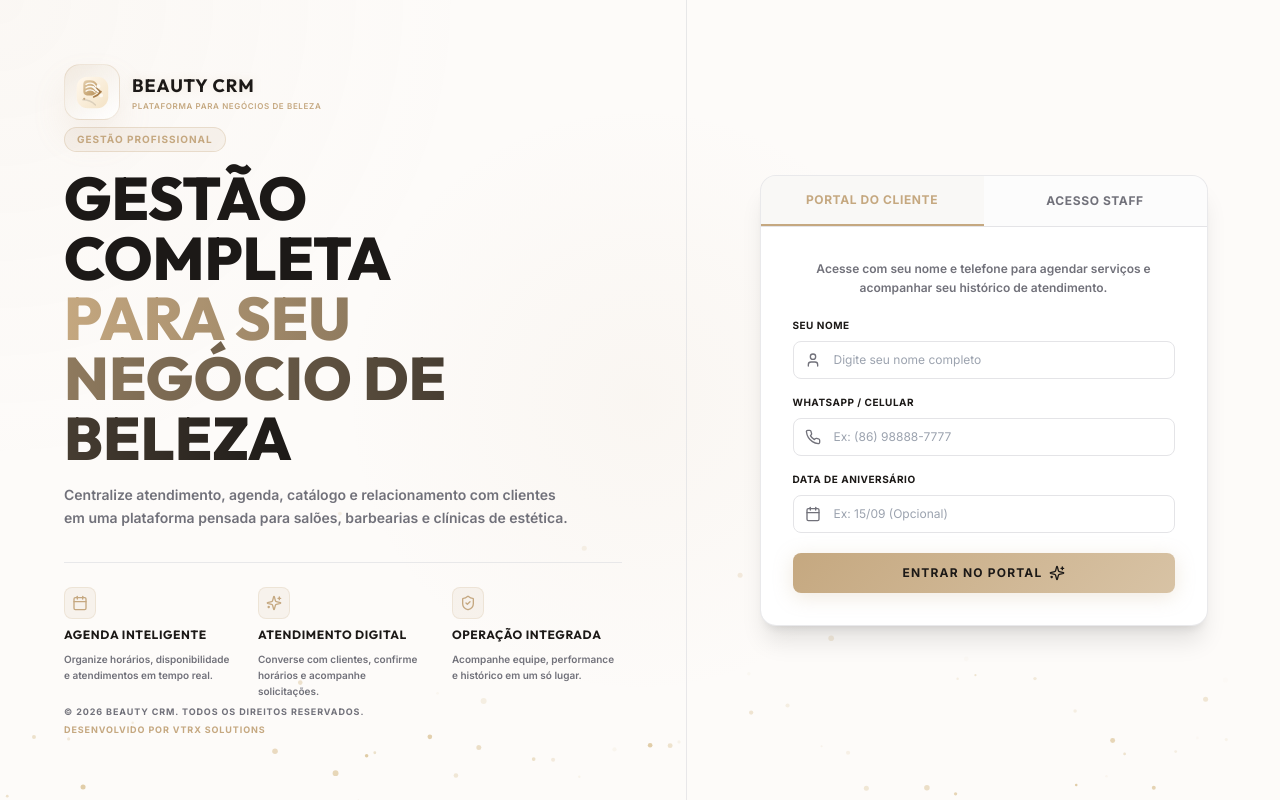
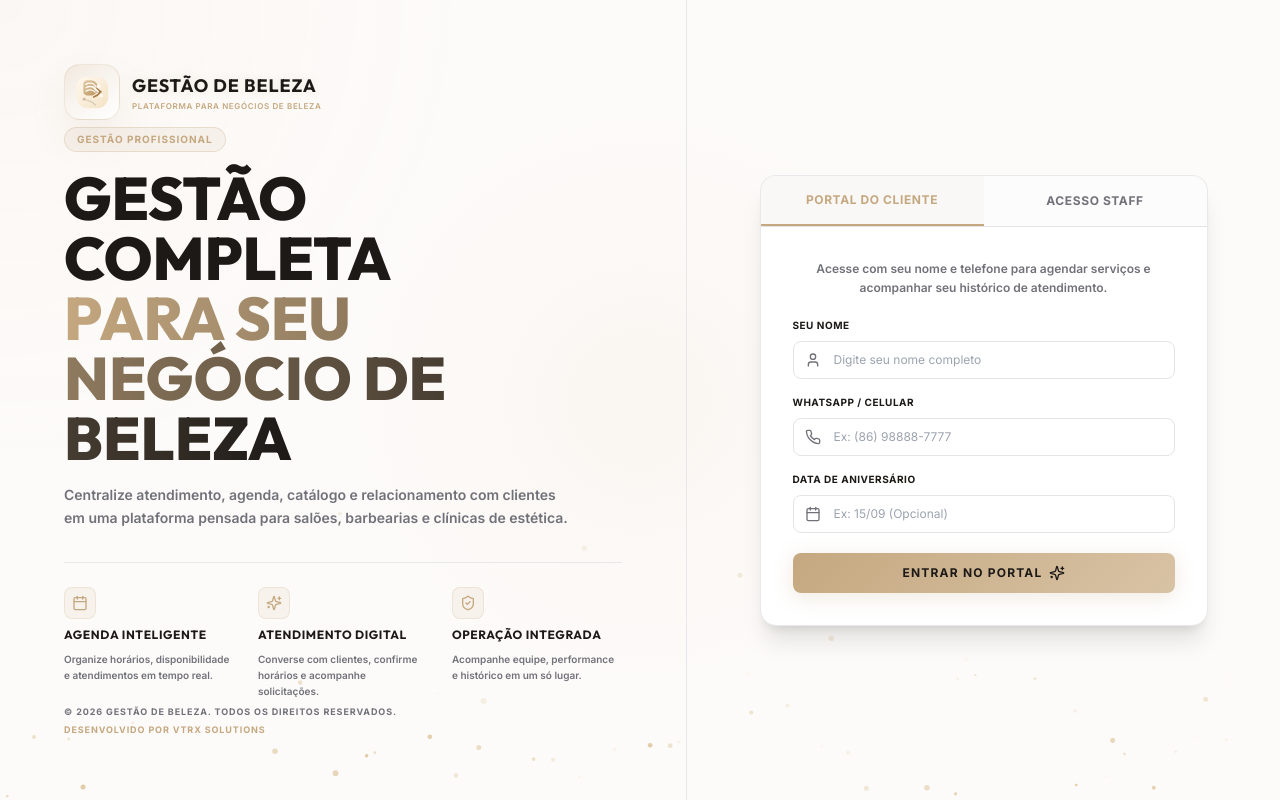
Before and after one commit to torugu1n/crm-davinci, a Next.js app in the folder frontend/: page /login in a window 1280 px wide. Built offline with nearby package versions, Linux system fonts and the light colour scheme.

Commit message:
chore: remove all user-facing CRM and Da Vinci references to make the app white-label

```diff
--- a/frontend/src/app/dashboard/page.tsx
+++ b/frontend/src/app/dashboard/page.tsx
@@ -96,7 +96,7 @@ export default function DashboardPage() {
       case 'calendar':
         return 'Agenda Inteligente';
       case 'crm':
-        return 'CRM Gestão de Clientes';
+        return 'Gestão de Clientes';
       case 'whatsapp':
         return 'WhatsApp e Atendimento';
       case 'services':
@@ -151,7 +151,7 @@ export default function DashboardPage() {
             <div
               id="dashboard-tab-content-crm"
               className="space-y-6"
-              data-demo-title="CRM de clientes"
+              data-demo-title="Gestão de clientes"
               data-demo-description="Aqui a operação consulta cadastro, preferências, aniversário e histórico para personalizar o atendimento."
             >
               {/* Toolbar */}
@@ -181,7 +181,7 @@ export default function DashboardPage() {
                 ) : error ? (
                   <div className="p-8 text-center text-red-500 flex items-center justify-center gap-2">
                     <ShieldAlert className="h-5 w-5" />
-                    Erro ao carregar banco de dados do CRM.
+                    Erro ao carregar banco de dados de clientes.
                   </div>
                 ) : (
                   <div className="overflow-x-auto">
--- a/frontend/src/app/login/page.tsx
+++ b/frontend/src/app/login/page.tsx
@@ -285,7 +285,7 @@ export default function LoginPage() {
           transition={{ delay: 0.9, duration: 0.5 }}
           className="space-y-1 text-[9px] text-davinci-gray font-bold uppercase tracking-widest hidden lg:block"
         >
-          <div>© 2026 Beauty CRM. Todos os direitos reservados.</div>
+          <div>© 2026 Gestão de Beleza. Todos os direitos reservados.</div>
           <div className="text-davinci-gold">Desenvolvido por VTRX Solutions</div>
         </motion.div>
       </div>
--- a/frontend/src/app/profissional/page.tsx
+++ b/frontend/src/app/profissional/page.tsx
@@ -532,7 +532,7 @@ export default function ProfessionalPage() {
           </div>
           <div>
             <h2 className="text-md font-bold text-davinci-black uppercase tracking-wider text-glow">
-              Beauty CRM
+              Gestão de Beleza
             </h2>
             <p className="text-[8px] text-davinci-gold uppercase tracking-[0.05em] font-semibold">
               Painel do profissional
--- a/frontend/src/components/BrandLogo.tsx
+++ b/frontend/src/components/BrandLogo.tsx
@@ -113,7 +113,7 @@ export default function BrandLogo({
 
       <div>
         <h2 className={`${textSizeClasses[textSize]} font-bold text-davinci-black uppercase tracking-wider text-glow`}>
-          Beauty CRM
+          Gestão de Beleza
         </h2>
         <p className="text-[8px] text-davinci-gold uppercase tracking-[0.08em] font-semibold">
           {subtitle}
--- a/frontend/src/components/Sidebar.tsx
+++ b/frontend/src/components/Sidebar.tsx
@@ -51,7 +51,7 @@ export default function Sidebar({ activeTab, setActiveTab }: SidebarProps) {
           </div>
           <div>
             <h2 className="text-md font-bold text-davinci-black uppercase tracking-wider text-glow">
-              Beauty CRM
+              Gestão de Beleza
             </h2>
             <p className="text-[8px] text-davinci-gold uppercase tracking-[0.05em] font-semibold">
               Salões, barbearias e estética
--- a/frontend/src/components/WhatsAppSimulator.tsx
+++ b/frontend/src/components/WhatsAppSimulator.tsx
@@ -709,11 +709,11 @@ export default function WhatsAppSimulator() {
             <div className="bg-[#f0f2f5] px-3.5 py-2.5 border-b border-zinc-200 flex items-center justify-between h-14 shrink-0">
               <div className="flex items-center gap-2">
                 <div className="w-8 h-8 rounded-full bg-davinci-gold/20 border border-davinci-gold flex items-center justify-center text-[10px] font-bold text-davinci-gold">
-                  DV
+                  EP
                 </div>
                 <div>
                   <h4 className="text-[10px] font-bold text-davinci-black flex items-center gap-1 leading-none">
-                    Da Vinci Premium
+                    Estabelecimento Premium
                   </h4>
                   <span className="text-[8px] text-emerald-600 font-bold flex items-center gap-0.5 mt-0.5">
                     <span className="w-1 h-1 rounded-full bg-emerald-500 animate-pulse" />
--- a/frontend/src/lib/demo.ts
+++ b/frontend/src/lib/demo.ts
@@ -27,7 +27,7 @@ export const DEMO_PERSONAS: Record<
   },
   attendant: {
     label: 'Atendente',
-    description: 'Painel de recepção com controle de agenda, CRM de clientes e WhatsApp.',
+    description: 'Painel de recepção com controle de agenda, gestão de clientes e WhatsApp.',
     destination: '/dashboard?tab=calendar',
     loginType: 'staff',
     credentials: { login: 'atendente1', senha: 'atendente1' },
@@ -72,10 +72,10 @@ export const DEMO_TOUR_CONTENT: Record<
         selector: '#dashboard-tab-content-calendar',
       },
       {
-        title: 'CRM e Gestão de Clientes',
+        title: 'Gestão de Clientes',
         description: 'Banco de dados centralizado. Veja o histórico de visitas, ticket médio e preferências de cada cliente para estruturar campanhas de marketing.',
         href: '/dashboard?tab=crm',
-        cta: 'Abrir CRM',
+        cta: 'Abrir Clientes',
         selector: '#dashboard-tab-content-crm',
       },
       {
@@ -134,7 +134,7 @@ export const DEMO_TOUR_CONTENT: Record<
         selector: '#dashboard-tab-content-calendar',
       },
       {
-        title: 'Clientes da Casa (CRM)',
+        title: 'Clientes da Casa',
         description: 'Apoio à recepção. Consulte dados de contato, ticket de consumo, datas de aniversário e observações importantes antes do cliente entrar.',
         href: '/dashboard?tab=crm',
         cta: 'Abrir clientes',
```
